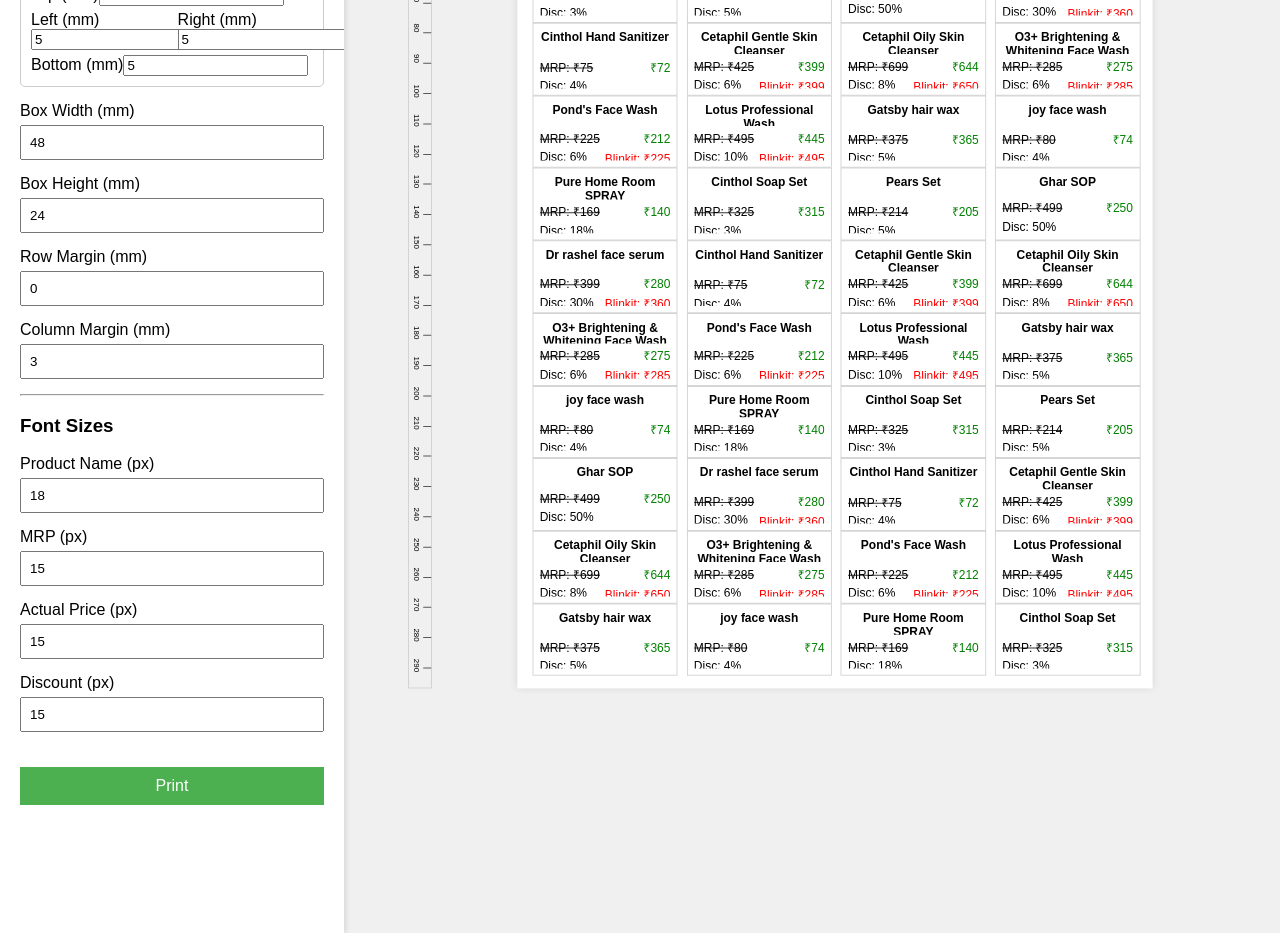
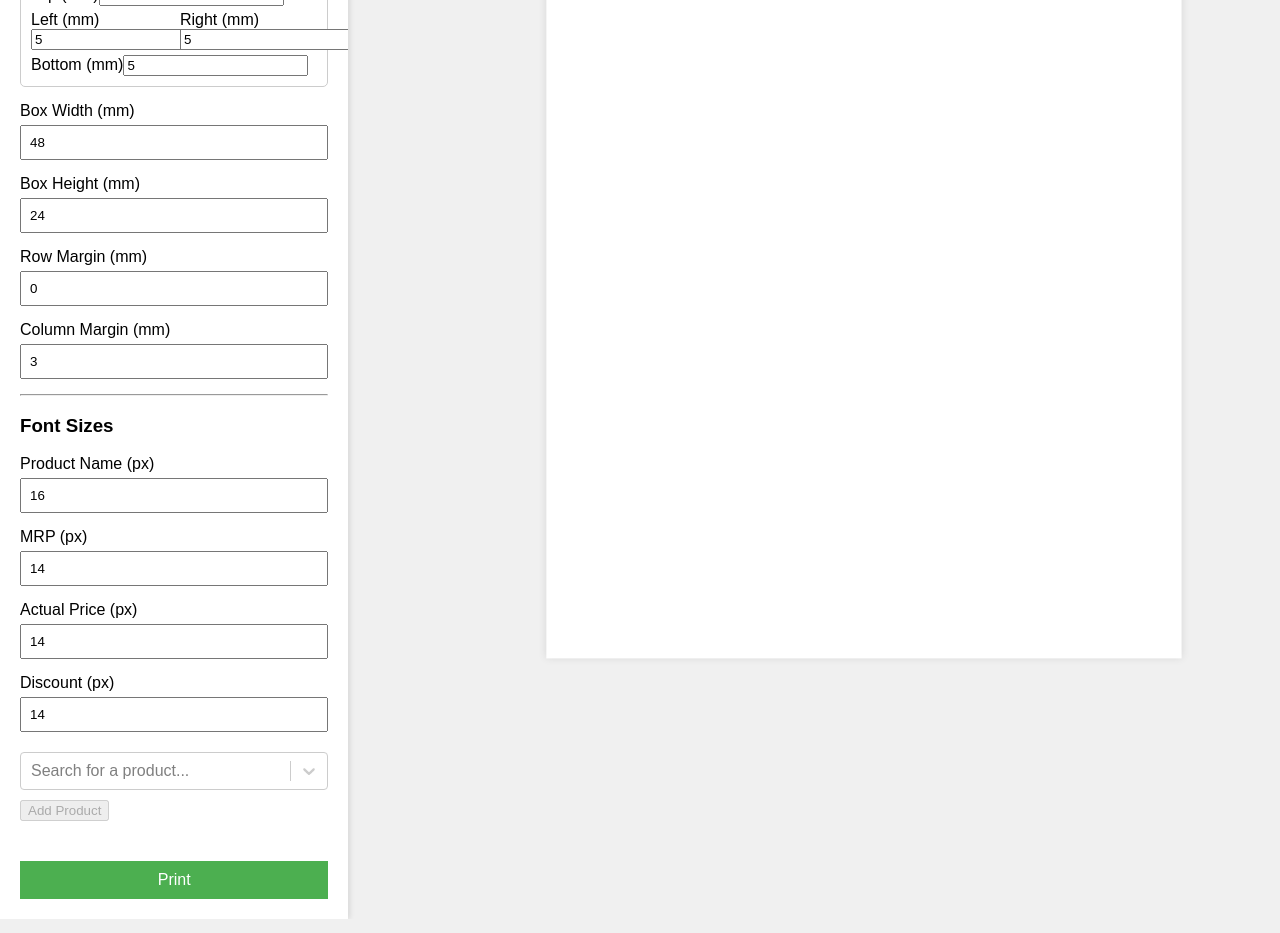
Before and after one commit to surendravaluelabskumar/producttag, a React (Create React App) app in the folder react-app/: page / in a window 1280 px wide. Shown: the part 260-1193 px from the top of the page. Built offline with nearby package versions, Linux system fonts and the light colour scheme.

Commit message:
Added the search field

```diff
--- a/react-app/package.json
+++ b/react-app/package.json
@@ -10,6 +10,7 @@
     "react": "^19.1.0",
     "react-dom": "^19.1.0",
     "react-scripts": "5.0.1",
+    "react-select": "^5.10.2",
     "web-vitals": "^2.1.4"
   },
   "scripts": {
--- a/react-app/src/A4Page.js
+++ b/react-app/src/A4Page.js
@@ -1,6 +1,6 @@
 import React from 'react';
 
-function A4Page({ layout, products }) {
+function A4Page({ layout, products, onClearProducts }) {
   const {
     rows,
     cols,
@@ -26,21 +26,16 @@
     gridRowGap: `${rowMargin}mm`,
   };
 
-  const totalBoxes = rows * cols;
-  const boxes = [];
-  for (let i = 0; i < totalBoxes; i++) {
-    const product = products[i % products.length]; // Loop through products if not enough
-
+  const boxes = products.map((product, i) => {
     if (!product) {
-      boxes.push(<div className="box" key={i}></div>);
-      continue;
+      return <div className="box" key={i}></div>;
     }
 
     const { name, mrp, price, blinkIt, discount, buyonegetOne } = product;
 
-    boxes.push(
+    return (
       <div className="box" key={i}>
-        <div className="product-name">
+        <div className="product-name" style={{ fontSize: `${fontSizeTitle}px` }}>
           {name}
         </div>
         <div className="price-details">
@@ -66,12 +61,15 @@
         </div>
       </div>
     );
-  }
+  });
 
   return (
-    <div id="a4-page" style={pageStyle}>
-      {boxes}
-    </div>
+    <>
+      <button onClick={onClearProducts} style={{marginBottom: "10px"}}>Clear All</button>
+      <div id="a4-page" style={pageStyle}>
+        {boxes}
+      </div>
+    </>
   );
 }
 
--- a/react-app/src/App.js
+++ b/react-app/src/App.js
@@ -15,13 +15,15 @@
     boxHeight: 24,
     rowMargin: 0,
     colMargin: 3,
-    fontSizeTitle: 18,
-    fontSizeMrp: 15,
-    fontSizePrice: 15,
-    fontSizeDiscount: 15,
+    fontSizeTitle: 16,
+    fontSizeMrp: 14,
+    fontSizePrice: 14,
+    fontSizeDiscount: 14,
   });
 
   const [products, setProducts] = useState([]);
+  const [selectedProduct, setSelectedProduct] = useState(null);
+  const [selectedProducts, setSelectedProducts] = useState([]);
 
   useEffect(() => {
     fetch('/db.json')
@@ -29,10 +31,30 @@
       .then((data) => setProducts(data.products));
   }, []);
 
+  const handleProductSelect = (product) => {
+    setSelectedProduct(product);
+  };
+
+  const handleAddProduct = () => {
+    if (selectedProduct) {
+      setSelectedProducts([...selectedProducts, selectedProduct]);
+    }
+  };
+
+  const handleClearProducts = () => {
+    setSelectedProducts([]);
+  };
+
   return (
     <div className="container">
-      <Sidebar layout={layout} setLayout={setLayout} />
-      <MainContent layout={layout} products={products} />
+      <Sidebar
+        layout={layout}
+        setLayout={setLayout}
+        onProductSelect={handleProductSelect}
+        onAddProduct={handleAddProduct}
+        selectedProduct={selectedProduct}
+      />
+      <MainContent layout={layout} products={selectedProducts} onClearProducts={handleClearProducts} />
     </div>
   );
 }
--- a/react-app/src/MainContent.js
+++ b/react-app/src/MainContent.js
@@ -1,10 +1,10 @@
 import React from 'react';
-import PreviewArea from './PreviewArea';
+import A4Page from './A4Page';
 
-function MainContent({ layout, products }) {
+function MainContent({ layout, products, onClearProducts }) {
   return (
     <div className="main-content">
-      <PreviewArea layout={layout} products={products} />
+      <A4Page layout={layout} products={products} onClearProducts={onClearProducts} />
     </div>
   );
 }
--- /dev/null
+++ b/react-app/src/ProductSearch.js
@@ -0,0 +1,37 @@
+import React, { useState, useEffect } from 'react';
+import Select from 'react-select';
+
+const ProductSearch = ({ onProductSelect }) => {
+  const [products, setProducts] = useState([]);
+  const [selectedProduct, setSelectedProduct] = useState(null);
+
+  useEffect(() => {
+    fetch('/db.json')
+      .then((response) => response.json())
+      .then((data) => {
+        const options = data.products.map((product) => ({
+          value: product.name,
+          label: product.name,
+          ...product,
+        }));
+        setProducts(options);
+      });
+  }, []);
+
+  const handleChange = (selectedOption) => {
+    setSelectedProduct(selectedOption);
+    onProductSelect(selectedOption);
+  };
+
+  return (
+    <Select
+      value={selectedProduct}
+      onChange={handleChange}
+      options={products}
+      isClearable
+      placeholder="Search for a product..."
+    />
+  );
+};
+
+export default ProductSearch;
--- a/react-app/src/Sidebar.js
+++ b/react-app/src/Sidebar.js
@@ -1,7 +1,8 @@
 import React from 'react';
 import LayoutForm from './LayoutForm';
+import ProductSearch from './ProductSearch';
 
-function Sidebar({ layout, setLayout }) {
+function Sidebar({ layout, setLayout, onProductSelect, onAddProduct, selectedProduct }) {
   const handlePrint = () => {
     window.print();
   };
@@ -10,6 +11,12 @@
     <div className="sidebar">
       <h2>Layout Controls</h2>
       <LayoutForm layout={layout} setLayout={setLayout} />
+      <div style={{margin: "20px 0"}}>
+        <ProductSearch onProductSelect={onProductSelect} />
+        <button onClick={onAddProduct} disabled={!selectedProduct} style={{marginTop: "10px"}}>
+          Add Product
+        </button>
+      </div>
       <button id="print-btn" onClick={handlePrint}>
         Print
       </button>
```
Also changed, not shown: 1 other file (tests, documents, lock files or other folders).
